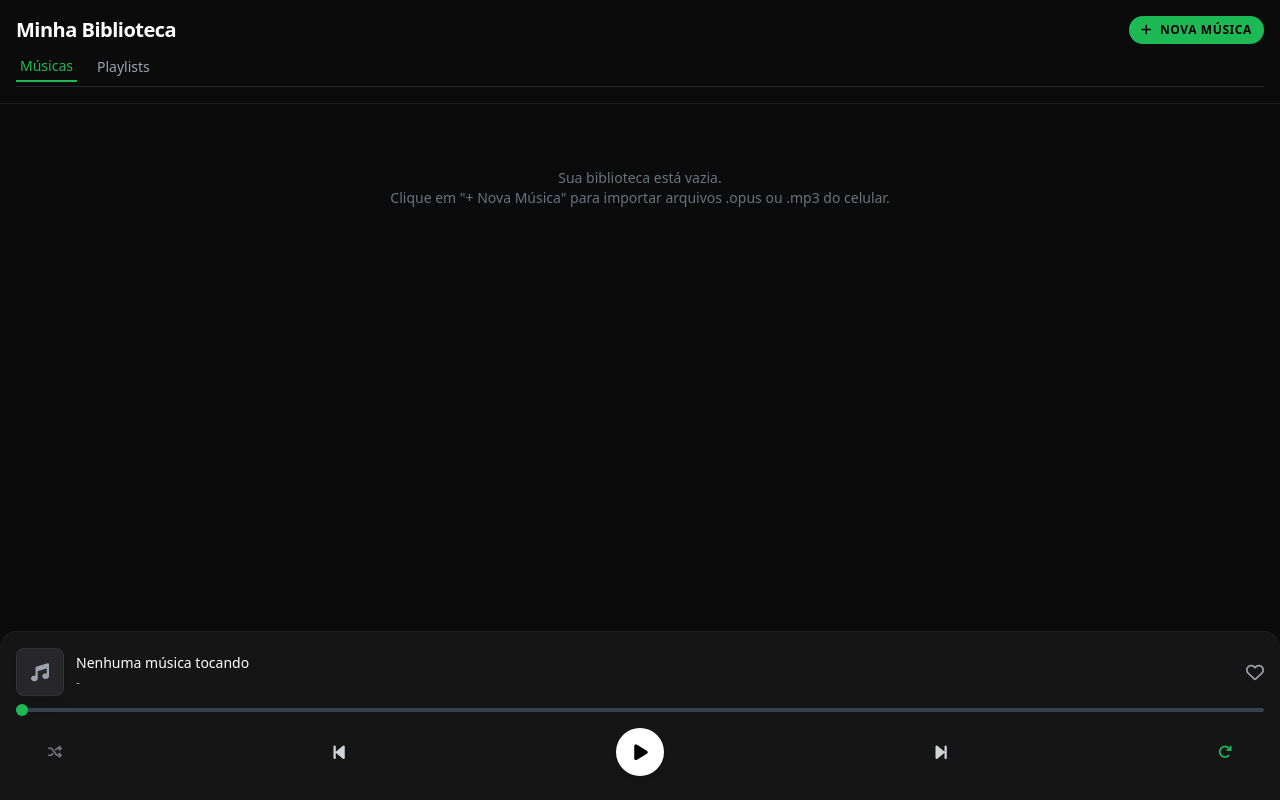
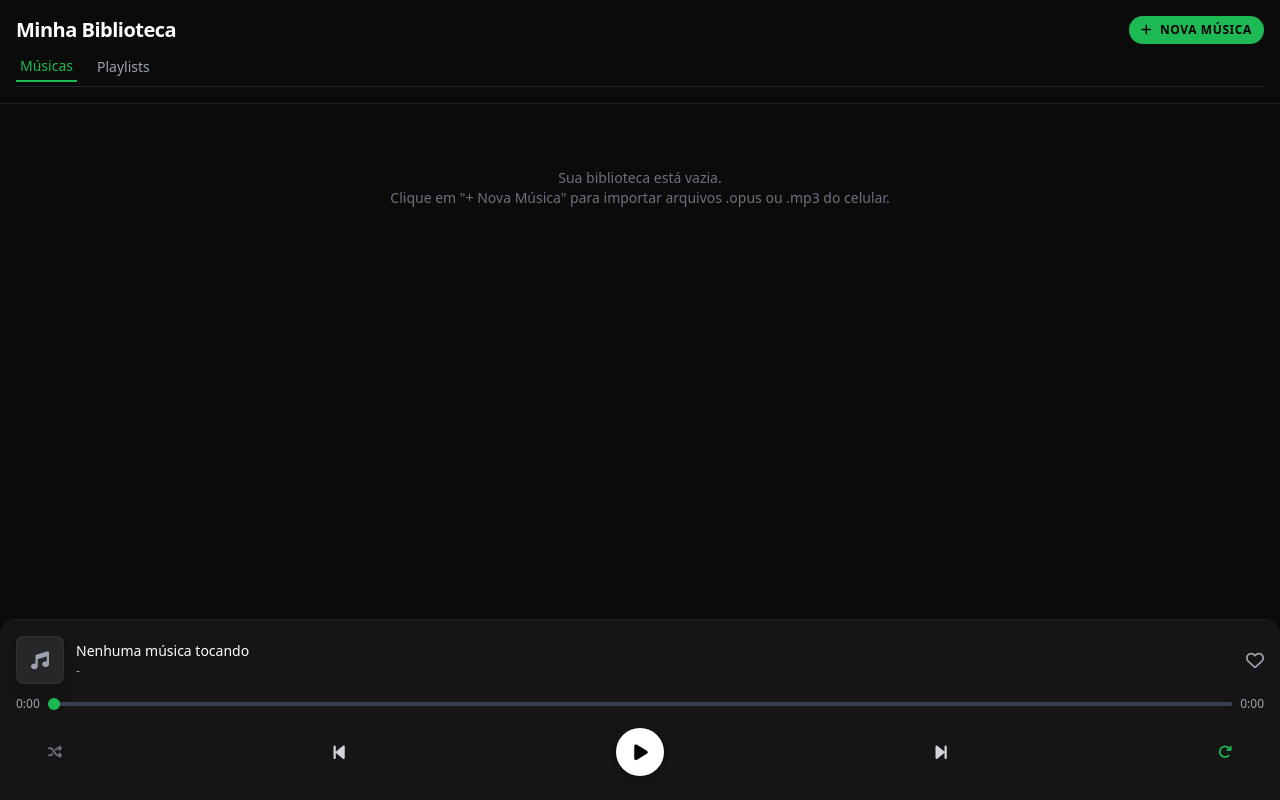
Before and after one commit to Leandro-sutil/tubemusic, a plain HTML site: page index.html in a window 1280 px wide. Drawn offline with nearby package versions, Linux system fonts and the light colour scheme.

Commit message:
Fix HTML structure and add audio controls

```diff
--- a/index.html
+++ b/index.html
@@ -42,7 +42,6 @@
             </div>
         </div>
 
-        <!-- Abas para alternar visualizações -->
         <div class="flex gap-4 text-sm font-medium border-b border-zinc-800 pb-1">
             <button id="tab-tracks" class="text-[#1db954] border-b-2 border-[#1db954] pb-1 px-1">Músicas</button>
             <button id="tab-playlists" class="text-gray-400 pb-1 px-1 hover:text-white">Playlists</button>
@@ -78,14 +77,15 @@
             <button class="text-gray-400 hover:text-white transition-colors"><i class="far fa-heart text-lg"></i></button>
         </div>
 
-        <!-- Modificado de div para input range para permitir o controle de tempo -->
-        <div class="w-full relative flex items-center">
+        <div class="w-full flex items-center gap-2 text-xs text-gray-400 select-none">
+            <span id="current-time">0:00</span>
             <input type="range" id="progress-bar" min="0" value="0" max="100"
-                   class="w-full h-1 bg-gray-700 rounded-full appearance-none outline-none accent-[#1db954] cursor-pointer">
+                   class="flex-1 h-1 bg-gray-700 rounded-full appearance-none outline-none accent-[#1db954] cursor-pointer">
+            <span id="total-duration">0:00</span>
         </div>
 
         <div class="flex items-center justify-between px-8 mt-1">
-            <button class="text-gray-500 text-sm"><i class="fas fa-random"></i></button>
+            <button id="shuffle-btn" class="text-gray-500 text-sm transition-colors"><i class="fas fa-random"></i></button>
             <button id="prev-btn" class="text-gray-300 text-lg"><i class="fas fa-step-backward"></i></button>
 
             <button id="play-btn" class="bg-white text-black w-12 h-12 rounded-full flex items-center justify-center shadow-md active:scale-95 transition-transform">
```
